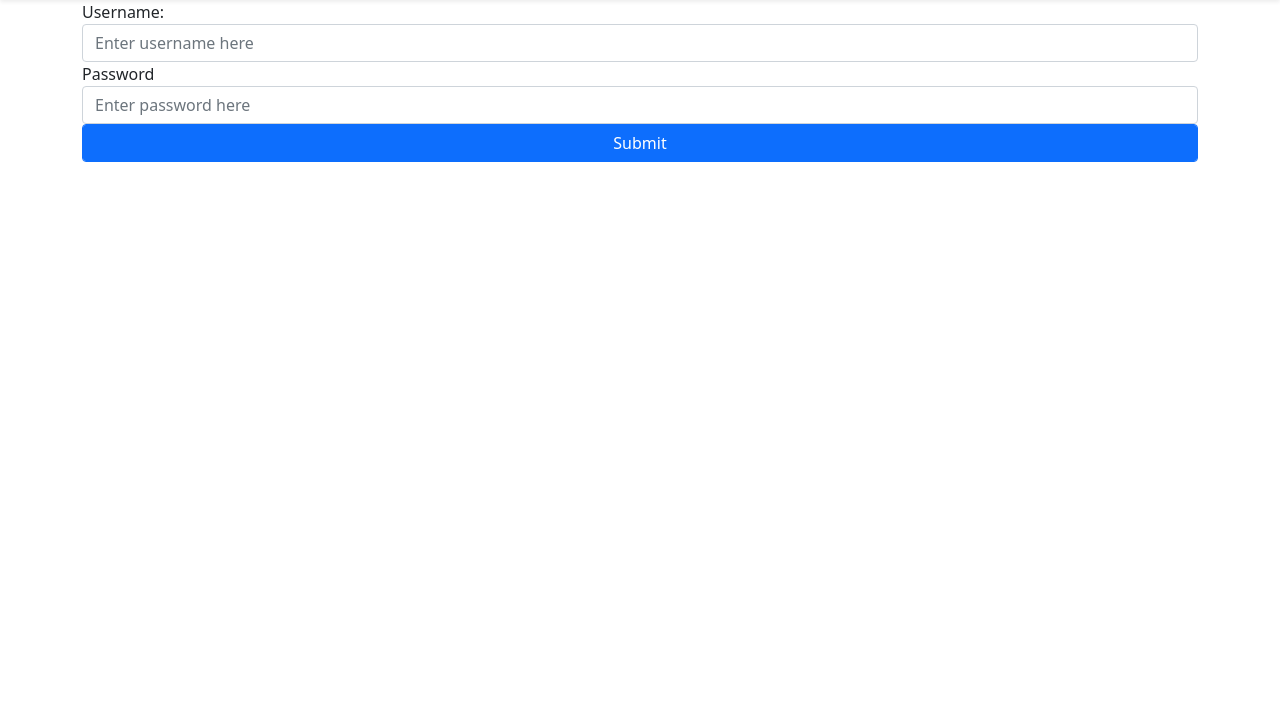
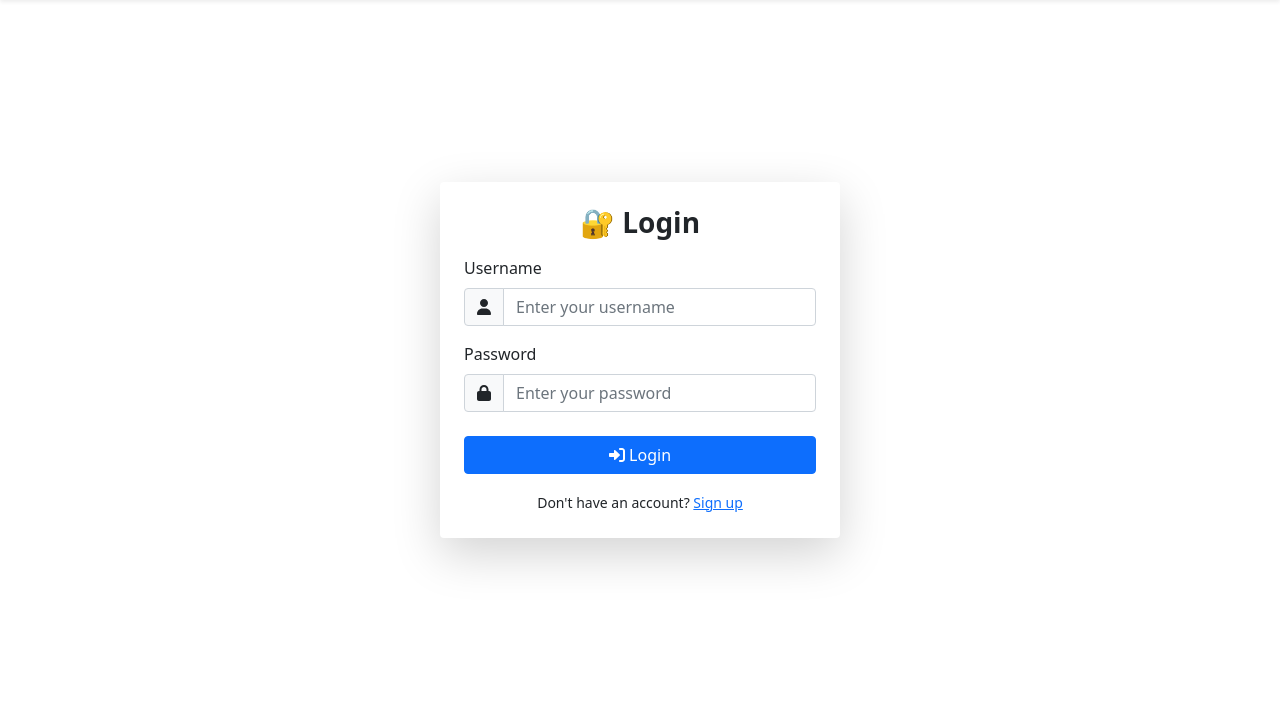
Before and after one commit to sandeepbakkireddy/Block-Chain-Project, a Django app: page /login/ in a window 1280 px wide. Shown: the part 56-775 px from the top of the page. Run offline with Django 4.2, Linux system fonts and the light colour scheme.

Commit message:
Update user_login.html

```diff
--- a/templates/user_login.html
+++ b/templates/user_login.html
@@ -1,14 +1,42 @@
 {% extends 'main.html' %}
 {% block title %}User Login{% endblock title %}
+
 {% block content %}
-<div class='container'>
-    <form class='form-group' method='POST'>
-        {% csrf_token %}
-        <label for='username'>Username:</label>
-        <input name='username' class="form-control" type='text' placeholder='Enter username here'/>
-        <label for='password'>Password</label>
-        <input name='password' type='password' class='form-control' placeholder='Enter password here'/>
-        <button type='submit' class="btn btn-primary form-control">Submit</button>
-    </form>
+<div class="d-flex justify-content-center align-items-center" style="min-height: 90vh;">
+    <div class="card shadow-lg p-4 rounded-4" style="max-width: 400px; width: 100%; border: none;">
+        <h3 class="text-center text-dark fw-bold mb-3">🔐 Login</h3>
+
+        <form class="form-group" method="POST">
+            {% csrf_token %}
+
+            <div class="mb-3">
+                <label for="username" class="form-label fw-semibold">Username</label>
+                <div class="input-group">
+                    <span class="input-group-text bg-light"><i class="fas fa-user"></i></span>
+                    <input name="username" class="form-control" type="text" placeholder="Enter your username" required/>
+                </div>
+            </div>
+
+            <div class="mb-3">
+                <label for="password" class="form-label fw-semibold">Password</label>
+                <div class="input-group">
+                    <span class="input-group-text bg-light"><i class="fas fa-lock"></i></span>
+                    <input name="password" type="password" class="form-control" placeholder="Enter your password" required/>
+                </div>
+            </div>
+
+            <button type="submit" class="btn btn-primary w-100 mt-2">
+                <i class="fas fa-sign-in-alt"></i> Login
+            </button>
+        </form>
+
+        <div class="text-center mt-3">
+            <small>Don't have an account? <a href="{% url 'user_register' %}" class="text-primary fw-semibold">Sign up</a></small>
+        </div>
+    </div>
 </div>
+
+<!-- FontAwesome for Icons -->
+<script src="https://cdnjs.cloudflare.com/ajax/libs/font-awesome/6.0.0/js/all.min.js"></script>
+
 {% endblock content %}
```
